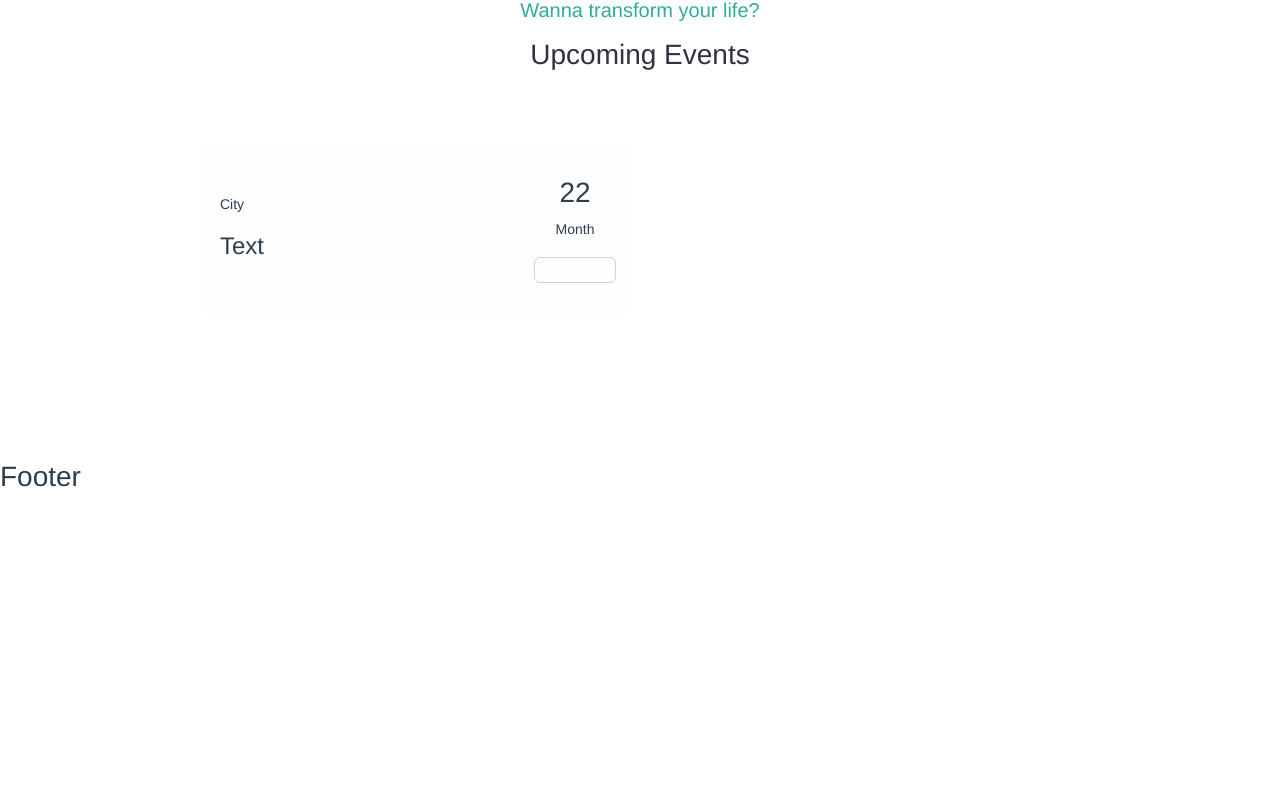
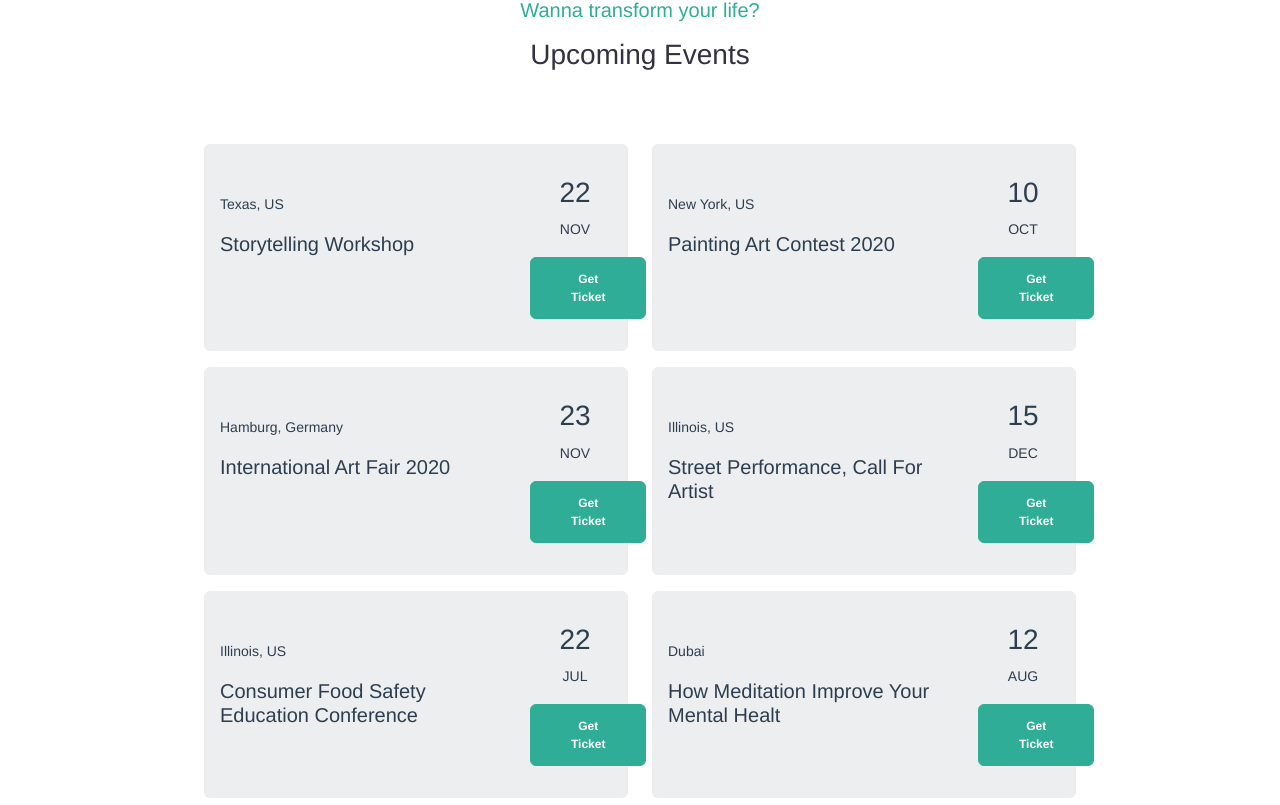
Before and after one commit to Antonius131/proj-html-vuejs, a Vue app: page / in a window 1280 px wide. Shown: the part 2935-3740 px from the top of the page. Before the commit the page ends 3437 px from the top, so only its background shows below. Built offline with nearby package versions, Linux system fonts and the light colour scheme.

Commit message:
EventCards:  import objects array in template

```diff
--- a/src/components/main/EventCards.vue
+++ b/src/components/main/EventCards.vue
@@ -1,18 +1,24 @@
 <template>
    <div class="row">
-      <div class="col-6">
+      <div
+         class="col-6"
+         v-for="(event, index) in eventCards"
+         :key="index"
+      >
          <div class="card mb-3">
             <div class="row g-0">
                <div class="col-md-9">
                   <div class="card-body">
-                     <p class="card-text"><small>City</small></p>
-                     <h4 class="card-title">Text</h4>
+                     <p class="card-text"><small>{{ event.place }}</small></p>
+                     <h5 class="card-title">{{ event.title }}</h5>
                   </div>
                </div>
                <div class="col-md-3 text-center">
-                  <h3 class="card-title">22</h3>
-                  <p class="card-text"><small>Month</small></p>
-                  <SecondaryBtn />
+                  <h3 class="card-title">{{ event.day }}</h3>
+                  <p class="card-text"><small>{{ event.month }}</small></p>
+                  <PrimaryBtn
+                     text = "Get Ticket"
+                  />
                </div>
             </div>
          </div>
@@ -21,11 +27,53 @@
 </template>
 
 <script>
-import SecondaryBtn from './SecondaryBtn.vue';
+import PrimaryBtn from './PrimaryBtn.vue';
 
 export default {
    components: {
-      SecondaryBtn
+      PrimaryBtn
+   },
+   data: function() {
+      return {
+         eventCards: [
+            {
+               place: 'Texas, US',
+               title: 'Storytelling Workshop',
+               day: '22',
+               month: 'NOV'
+            },
+            {
+               place: 'New York, US',
+               title: 'Painting Art Contest 2020',
+               day: '10',
+               month: 'OCT'
+            },
+            {
+               place: 'Hamburg, Germany',
+               title: 'International Art Fair 2020',
+               day: '23',
+               month: 'NOV'
+            },
+            {
+               place: 'Illinois, US',
+               title: 'Street Performance, Call For Artist',
+               day: '15',
+               month: 'DEC'
+            },
+            {
+               place: 'Illinois, US',
+               title: 'Consumer Food Safety Education Conference',
+               day: '22',
+               month: 'JUL'
+            },
+            {
+               place: 'Dubai',
+               title: 'How Meditation Improve Your Mental Healt',
+               day: '12',
+               month: 'AUG'
+            }
+         ]
+      }
    }
 }
 </script>
@@ -34,7 +82,7 @@ export default {
 @import '../../assets/css/variables';
 
    .card {
-      background-color: $bg_secondary;
+      background-color: $border_color;
       border: none;
    }
 
```
